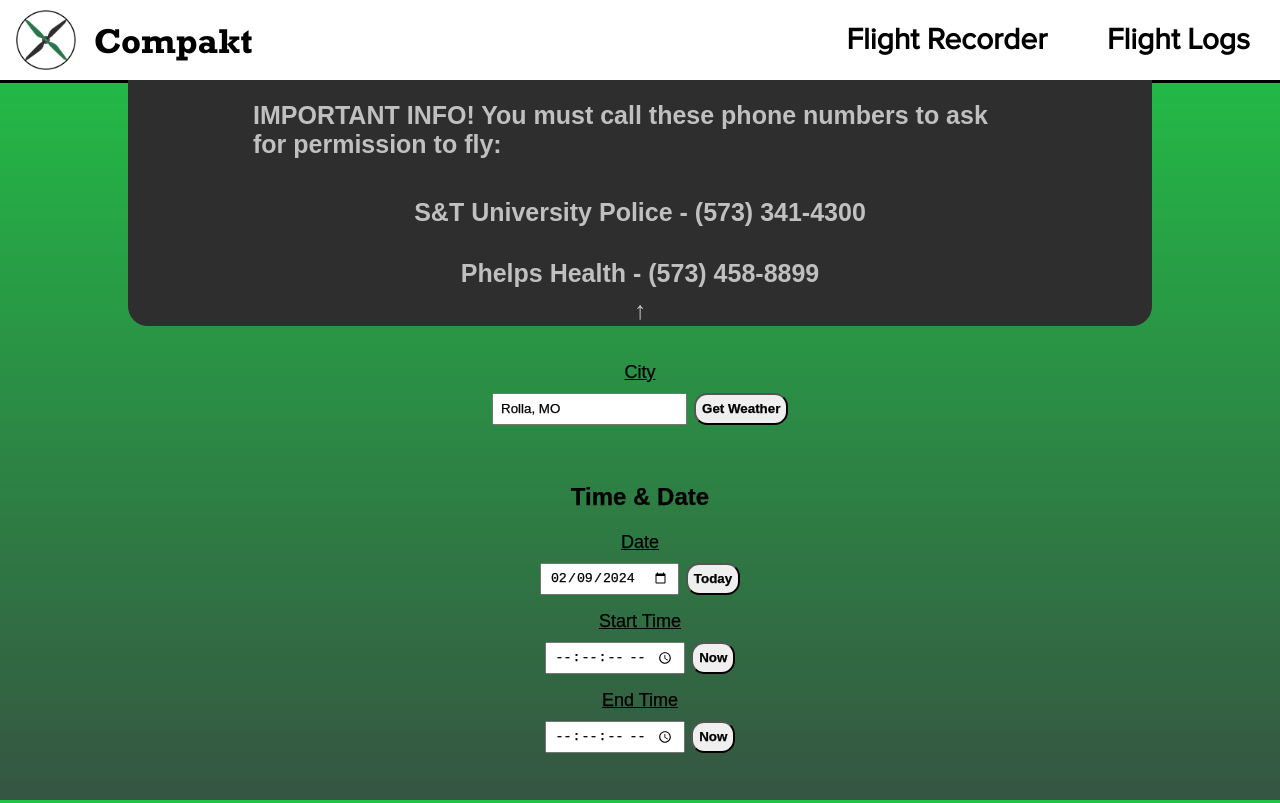
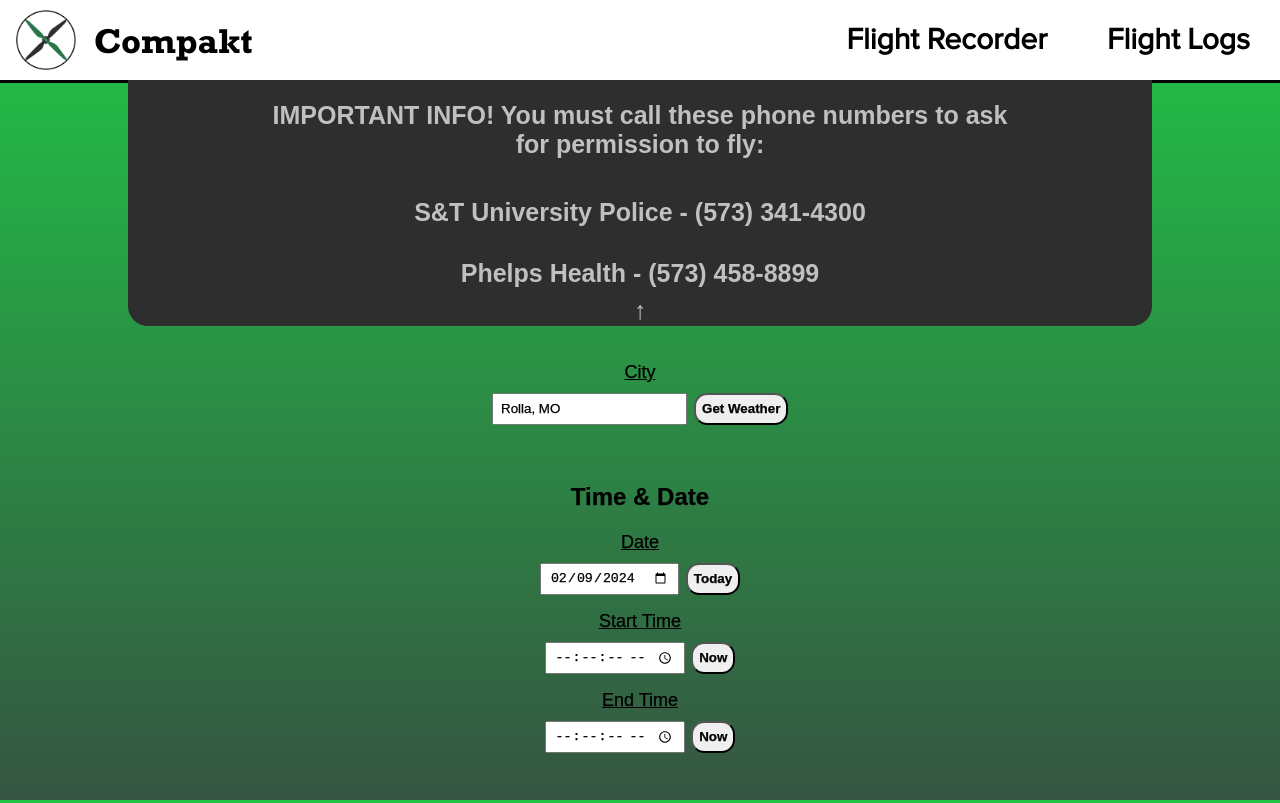
Before and after one commit to MissouriMRR/compakt, a SvelteKit app: page /record in a window 1280 px wide. Built offline with nearby package versions, Linux system fonts and the light colour scheme.

Commit message:
Text fix

```diff
--- a/src/routes/record/+page.svelte
+++ b/src/routes/record/+page.svelte
@@ -1,5 +1,5 @@
 <script lang="ts">
-	import { FlightRecord, InfoVisible, LogArray, LogValidation } from '$lib/stores';
+	import { FlightRecord, InfoVisible, LogArray } from '$lib/stores';
 	import type { FlightData, WeatherData, FlightLog } from '$lib/structs';
 	import { LogVisualProps } from '$lib/structs';
 
@@ -93,7 +93,6 @@
 	}
 
 	const toggleInfo = () => ($InfoVisible = !$InfoVisible);
-	const toggleLog = () => ($LogValidation = !$LogValidation);
 	const updateDate = (date: Date) => ($FlightRecord.flight_date = extractDate(date));
 	const updateStart = (time: Date) => ($FlightRecord.start_time = extractTime(time));
 	const updateEnd = (time: Date) => ($FlightRecord.stop_time = extractTime(time));
@@ -283,6 +282,7 @@
 	h3,
 	h2 {
 		margin-bottom: 1ch;
+		text-align: center;
 	}
 	h3 {
 		margin-bottom: 0.5ch;
```
